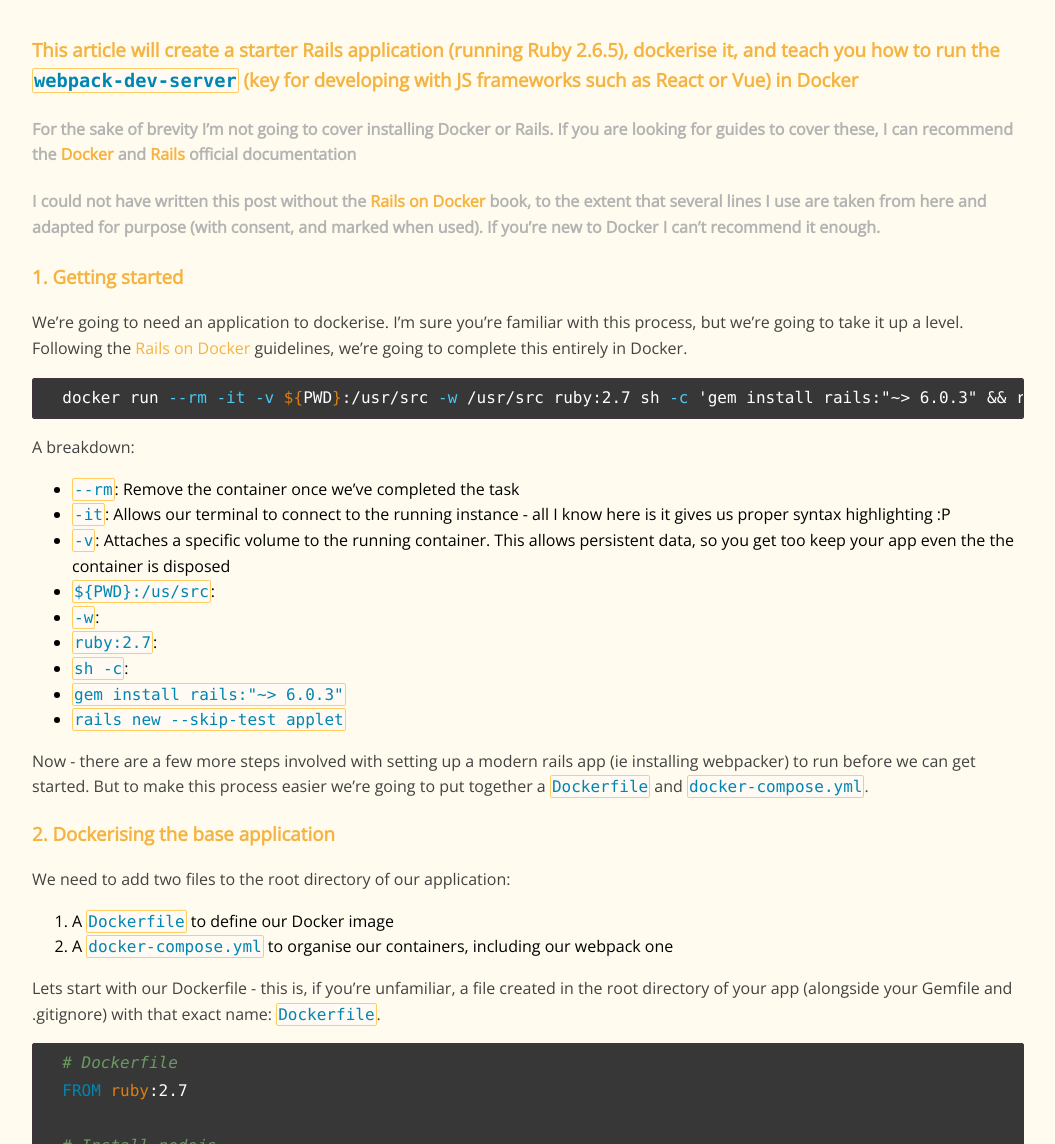
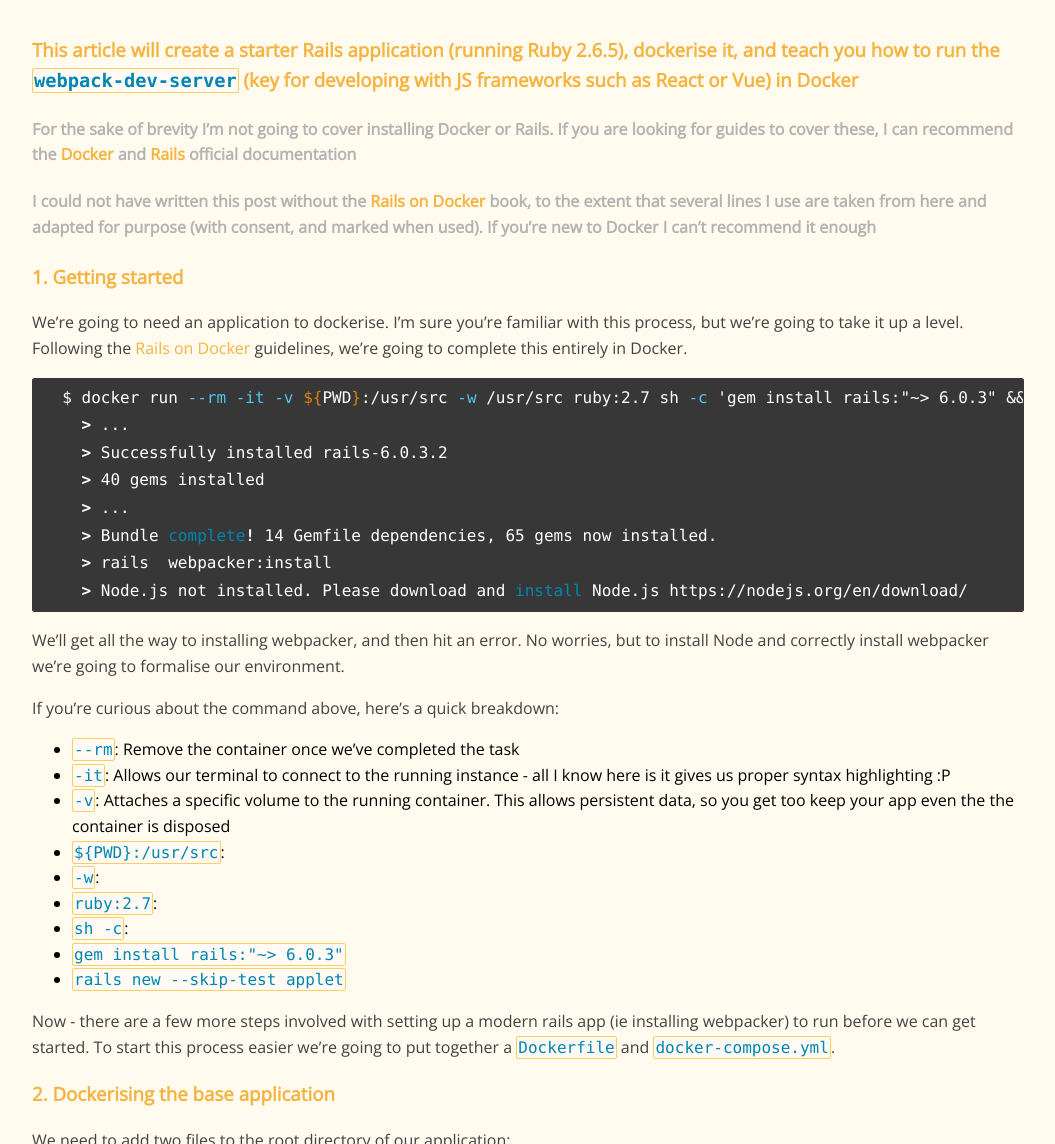
Before and after one commit to delete-44/website, a Jekyll site: the page built from collections/_blog-posts/06-dockerising-webpacker.md, in a window 1280 px wide and 1400 px high. Shown: the part 256-1400 px from the top of the window, without its empty margins (112-1167 px from the left). Built offline with Jekyll 4.4.1, drawn with Linux system fonts in a browser that asks for light colours; nearby versions of some CDN libraries; some of the changed text lies outside the part shown.

Commit message:
Added information on docker-compose and dockerfile to hit welcome screen

````diff
--- a/collections/_blog-posts/06-dockerising-webpacker.md
+++ b/collections/_blog-posts/06-dockerising-webpacker.md
@@ -10,40 +10,38 @@ custom_excerpt: Create a dockerised Rails app with webpack-dev-server
 
 #### For the sake of brevity I'm not going to cover installing Docker or Rails. If you are looking for guides to cover these, I can recommend the [Docker](https://docs.docker.com/get-docker/) and [Rails](https://guides.rubyonrails.org/v5.0/getting_started.html) official documentation
 
-#### I could not have written this post without the [Rails on Docker]() book, to the extent that several lines I use are taken from here and adapted for purpose (with consent, and marked when used). If you're new to Docker I can't recommend it enough.
+#### I could not have written this post without the [Rails on Docker]() book, to the extent that several lines I use are taken from here and adapted for purpose (with consent, and marked when used). If you're new to Docker I can't recommend it enough
 
 ### 1. Getting started
 
 We're going to need an application to dockerise. I'm sure you're familiar with this process, but we're going to take it up a level. Following the [Rails on Docker]() guidelines, we're going to complete this entirely in Docker.
 
 ```bash
-  docker run --rm -it -v ${PWD}:/usr/src -w /usr/src ruby:2.7 sh -c 'gem install rails:"~> 6.0.3" && rails new --skip-test webpacker-on-docker-demo'
+  $ docker run --rm -it -v ${PWD}:/usr/src -w /usr/src ruby:2.7 sh -c 'gem install rails:"~> 6.0.3" && rails new --skip-test webpacker-on-docker-demo'
+    > ...
+    > Successfully installed rails-6.0.3.2
+    > 40 gems installed
+    > ...
+    > Bundle complete! 14 Gemfile dependencies, 65 gems now installed.
+    > rails  webpacker:install
+    > Node.js not installed. Please download and install Node.js https://nodejs.org/en/download/
 ```
 
-A breakdown:
+We'll get all the way to installing webpacker, and then hit an error. No worries, but to install Node and correctly install webpacker we're going to formalise our environment.
 
-- `--rm`: Remove the container once we've completed the task
-- `-it`: Allows our terminal to connect to the running instance - all I know here is it gives us proper syntax highlighting :P
-- `-v`: Attaches a specific volume to the running container. This allows persistent data, so you get too keep your app even the the container is disposed
-- `${PWD}:/us/src`:
-- `-w`:
-- `ruby:2.7`:
-- `sh -c`:
-- `gem install rails:"~> 6.0.3"`
-- `rails new --skip-test applet`
+If you're curious about the command above, here's a quick breakdown:
 
-Now - there are a few more steps involved with setting up a modern rails app (ie installing webpacker) to run before we can get started. But to make this process easier we're going to put together a `Dockerfile` and `docker-compose.yml`.
+* `--rm`: Remove the container once we've completed the task
+* `-it`: Allows our terminal to connect to the running instance - all I know here is it gives us proper syntax highlighting :P
+* `-v`: Attaches a specific volume to the running container. This allows persistent data, so you get too keep your app even the the container is disposed
+* `${PWD}:/usr/src`:
+* `-w`:
+* `ruby:2.7`:
+* `sh -c`:
+* `gem install rails:"~> 6.0.3"`
+* `rails new --skip-test applet`
 
-<!-- To make sure everything has worked as intended, boot up your server.
-
-```bash
-  $ cd dockerising-webpacker-demo
-  $ rails s
-    > => Booting Puma
-    > ...
-```
-
-And navigate to [localhost:3000](localhost:3000) to see the classic screen. -->
+Now - there are a few more steps involved with setting up a modern rails app (ie installing webpacker) to run before we can get started. To start this process easier we're going to put together a `Dockerfile` and `docker-compose.yml`.
 
 ### 2. Dockerising the base application
 
@@ -52,28 +50,10 @@ We need to add two files to the root directory of our application:
   1. A `Dockerfile` to define our Docker image
   2. A `docker-compose.yml` to organise our containers, including our webpack one
 
-Lets start with our Dockerfile - this is, if you're unfamiliar, a file created in the root directory of your app (alongside your Gemfile and .gitignore) with that exact name: `Dockerfile`.
+Lets start with our Dockerfile - this is, if you're unfamiliar, a file created in the root directory of your app (alongside your Gemfile and .gitignore) with that exact name: `Dockerfile`. It dictates how to build our app's image.
 
 ```rb
   # Dockerfile
-  FROM ruby:2.7
-
-  # Install nodejs
-  RUN apt-get update -qq && apt-get install -y nodejs
-
-  ADD . /usr/src/app
-  WORKDIR /usr/src/app
-
-  # Install & run bundler
-  RUN gem install bundler:'~> 2.1.4'
-
-  RUN bundle
-
-  CMD rails server -b 0.0.0.0
-```
-
-```rb
-  # Better dockerfile
   FROM ruby:2.7
 
   # Install nodejs
@@ -147,10 +127,27 @@ services:
       - db
 ```
 
-With this written, we can run a command in a disposable container to setup our local environment.
+With this written, we can run a command in a disposable container to install webpacker!
+
+```bash
+  $ docker-compose build
+    > ...
+    > Successfully tagged webpacker-on-docker-demo_web:latest
+  $ docker-compose run --rm web bundle exec rake webpacker:install
+    > Starting webpacker-on-docker-demo_db_1 ... done
+    > create  config/webpacker.yml
+    > ...
+    > Webpacker successfully installed 🎉 🍰
+```
+
+... And finally to check that everything has worked as intended:
 
 ```bash
   $ docker-compose up -d db
-    >
-  $ docker-compose run --rm web rails db:setup
+  $ docker-compose up web
+    > web_1  | => Booting Puma
+    > ...
+    > web_1  | Use Ctrl-C to stop
 ```
+
+And navigate to [localhost:3000](localhost:3000) to finally, finally hit that classic welcome screen.
````
Also changed, not shown: other parts of collections/_blog-posts/06-dockerising-webpacker.md (+2 -2 lines).
